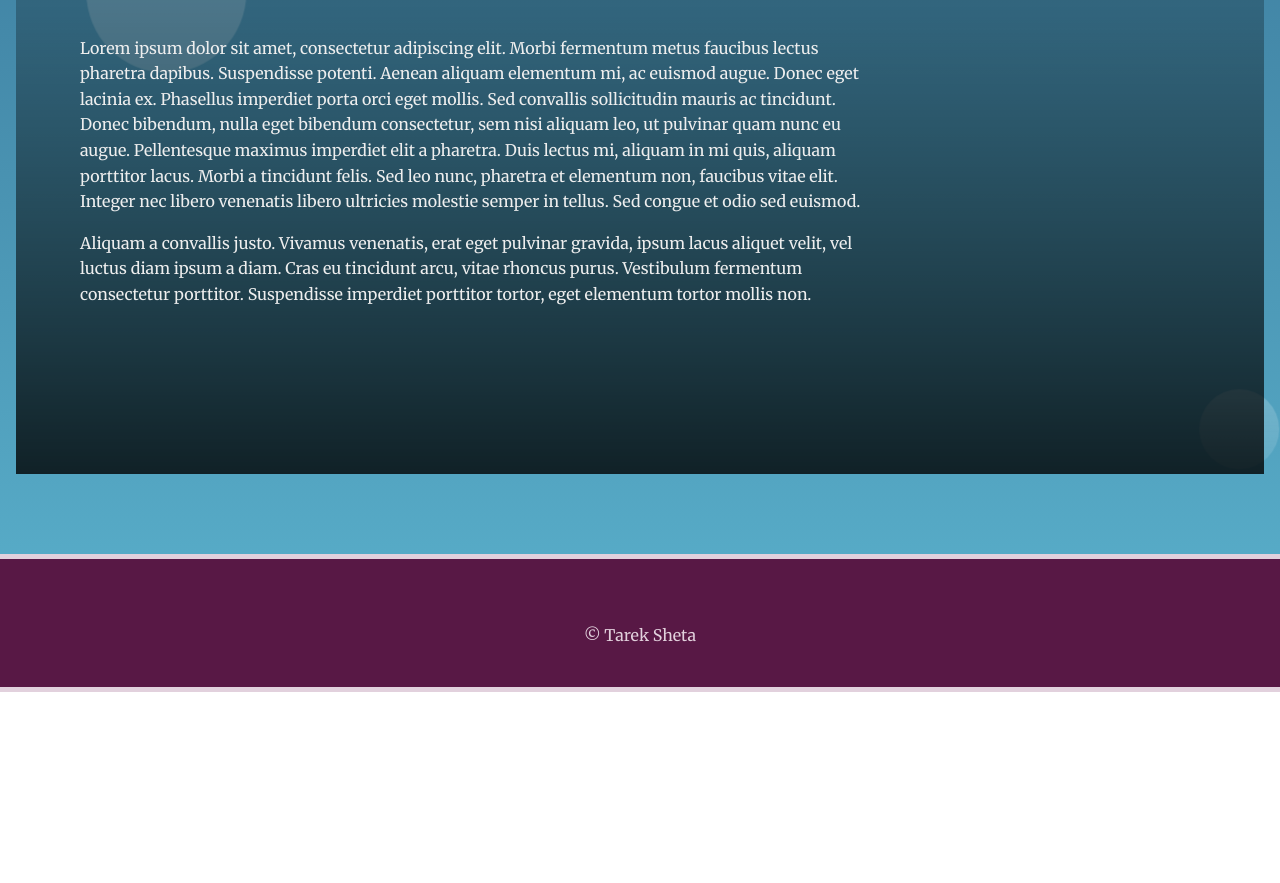
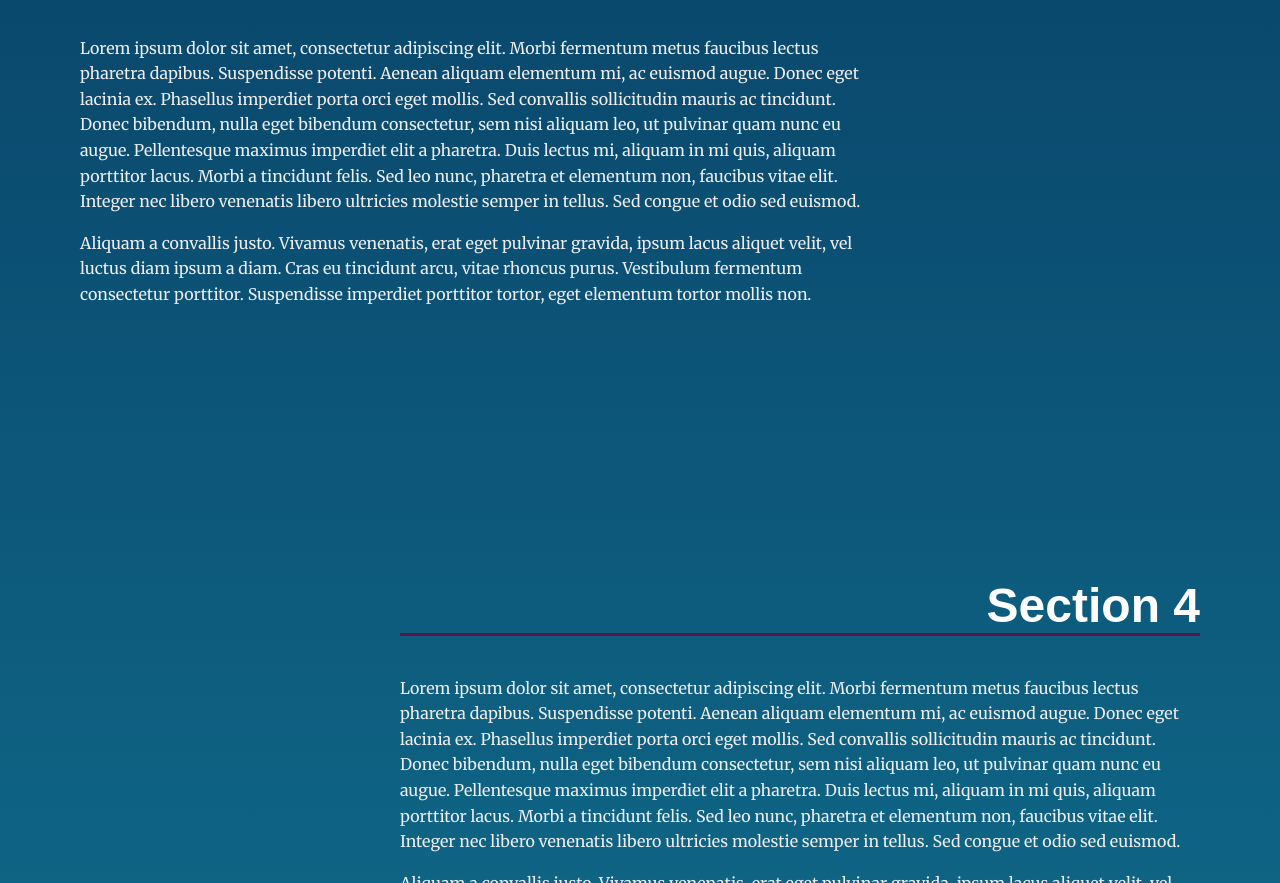
Before and after one commit to TarekShehab/-Landing-page-, a website built with Parcel: page index.html in a window 1280 px wide. Shown: the part 1917-2800 px from the top of the page. Before the commit the page ends 2609 px from the top, so only its background shows below. Built offline with nearby package versions, Linux system fonts and the light colour scheme.

Commit message:
some fixes

```diff
--- a/css/styles.css
+++ b/css/styles.css
@@ -5,7 +5,7 @@ html {
 
 body {
     background: rgb(136,203,171);
-    background: linear-gradient(0deg, rgb(91, 179, 206) 0%, rgba(0,13,60,1) 100%);
+    background: linear-gradient(0deg, rgb(17, 114, 144) 0%, rgba(0,13,60,1) 100%);
     margin: 0;
     font-family: 'Merriweather', serif;
     color: #fff;
@@ -142,6 +142,11 @@ section {
 section:nth-of-type(even) .landing__container {
     margin-right: 0;
     margin-left: auto;
+    /* text-align: right;  */
+}
+
+/* Tarek writes: */
+section:nth-of-type(even) .landing__container h2 {
     text-align: right;
 }
 
@@ -211,7 +216,7 @@ section:nth-of-type(3n + 1) .landing__container::after {
 /* Note: your-active-class class is applied through javascript. You should update the class here and in the index.html to what you set in your javascript file.  */
 section.active-section {
     background: rgb(0, 0, 0);
-    background: linear-gradient(0deg, rgba(0, 0, 0, .8) 0%, rgba(0, 0, 0, 0.05) 100%);
+    background: linear-gradient(0deg, rgba(0, 0, 0, .8) 0%, rgba(0, 0, 0, 0.15) 100%);
 }
 
 section.active-section .landing__container::before {
--- a/js/app.js
+++ b/js/app.js
@@ -12,10 +12,10 @@ const paragraph2 = 'Aliquam a convallis justo. Vivamus venenatis, erat eget pulv
 function isInViewport(element) {
     const rect = element.getBoundingClientRect();
     return (
-        rect.top >= 0 &&
-        rect.left >= 0 &&
-        rect.bottom <= (window.innerHeight || document.documentElement.clientHeight) &&
-        rect.right <= (window.innerWidth || document.documentElement.clientWidth)
+        (rect.top + 150) >= 0 &&            //is top in viewport
+        rect.left >= 0 &&            //is left in viewport
+        (rect.bottom - 150) <= (window.innerHeight || document.documentElement.clientHeight) &&         //is bottom in viewport
+        rect.right <= (window.innerWidth || document.documentElement.clientWidth)            //is right in viewport
     );
 }
 
@@ -61,44 +61,53 @@ class Section{
         const anchorElement = document.createElement('a')
         anchorElement.setAttribute('href', "#"+this.id)
         anchorElement.textContent = this.title
-        // anchorElement.addEventListener('click', () => {
-        //     this.isActive = true
-        //     document.getElementById(this.id).setAttribute('class', 'active-section')
-        // })
 
         listItemElement.appendChild(anchorElement)
+
         navbarList.appendChild(listItemElement)
+
+        return listItemElement
+    }
+
+    // add a scroll event listener to the whole document to highlight the section in the viewport
+    addScrollListener(contentsections){
+        document.addEventListener('scroll', () => {
+            for (let section of contentSections){
+                const sectionHTML = document.getElementById(section.id)
+                if(isInViewport(sectionHTML.querySelector('p'))){
+                    section.isActive = true
+                    sectionHTML.classList.add('active-section')
+                }else{
+                    section.isActive = false
+                    sectionHTML.classList.remove('active-section')
+                }
+            }}
+        )
     }
 
 }
 
-// Create an array with all the sections that are supposedly fetched from a database
+// Create an array with all the sections that are supposedly fetched from a database xD
 const section1 = new Section('section1', 'Section 1', 'Section 1', [paragraph1, paragraph2])
 const section2 = new Section('section2', 'Section 2', 'Section 2', [paragraph1, paragraph2])
 const section3 = new Section('section3', 'Section 3', 'Section 3', [paragraph1, paragraph2])
 const section4 = new Section('section4', 'Section 4', 'Section 4', [paragraph1, paragraph2])
-// section1.isActive = true
-const contentSections = [section1, section2, section3]
+const contentSections = [section1, section2, section3, section4]
 
-// Add every section as well as it's anchor in the navigation bar
-for (let section of contentSections){
+// populate the page with content sections and their corresponding anchors
+function buildApp(){
 
-    // add the section
-    const sectionHTML = section.createContentSection()
-    main.appendChild(sectionHTML)
+    for (let section of contentSections){
 
-    // add the section anchor in the navigation bar
-    section.createAnchorInNavbar()
+        // add the section on page
+        const sectionHTML = section.createContentSection()
+        main.appendChild(sectionHTML)
 
-    // add an event listener to the each section
-    document.addEventListener('scroll', () => {
-        if(isInViewport(sectionHTML)){
-            console.log(section + "is visible!")
-            section.isActive = true
-            sectionHTML.setAttribute('class', 'active-section')
-        }else{
-            section.isActive = false
-            sectionHTML.removeAttribute('class')
-        }
-    })
+        // add the section anchor in the navigation bar
+        const listItemHTML = section.createAnchorInNavbar()
+    }
+
+    addEventListener(contentSections)
 }
+
+buildApp()
```
Also changed, not shown: README.md, 5 other files.
